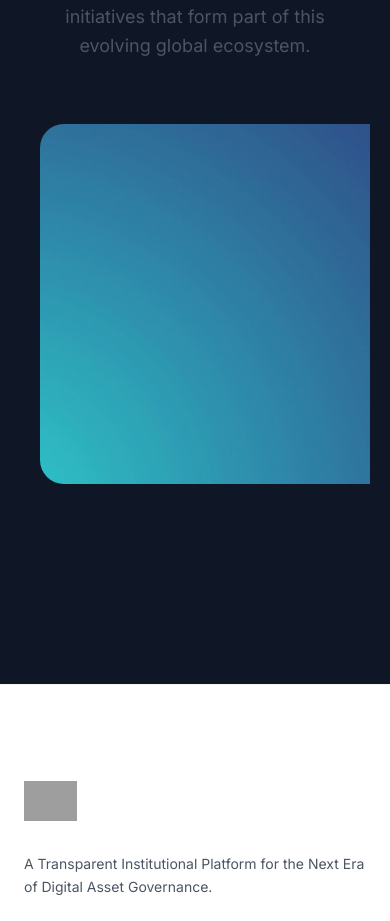
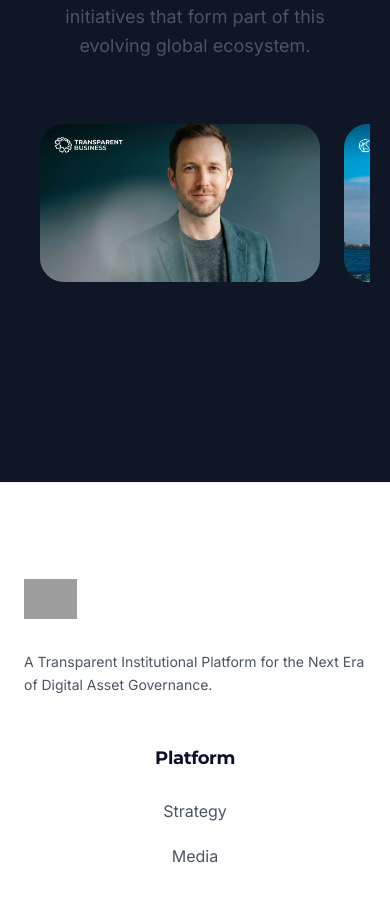
Before and after one commit to natalia-unicoin/tbiz-website, a Next.js app: page / in a window 390 px wide. Shown: the part 7870-8791 px from the top of the page. Built offline with nearby package versions, Linux system fonts and the light colour scheme; grey boxes are pictures that could not be loaded; what @mui/material-nextjs would draw is missing.

Commit message:
feat(cta): add tbiz poster and make card width responsive

```diff
--- a/src/components/FinalCTA.tsx
+++ b/src/components/FinalCTA.tsx
@@ -59,7 +59,7 @@ const FinalCTA = () => {
                     transition={{ duration: 0.8, delay: 0.2, ease: [0.16, 1, 0.3, 1] }}
                 >
                     {[
-                        { title: "TransparentBusiness", link: "https://transparentbusiness.com", img: getImagePath('assets/box-placeholder.jpg') },
+                        { title: "TransparentBusiness", link: "https://transparentbusiness.com", img: getImagePath('assets/tbiz-poster.jpg') },
                         { title: "Unicoin", link: "https://unicoin.com", img: getImagePath('assets/unicoin-poster.jpg') },
                         { title: "Unicorn Hunters", link: "https://unicornhunters.com", img: getImagePath('assets/unicorn-hunters-poster.jpg') },
                         { title: "SheWorks!", link: "https://sheworks.com", img: getImagePath('assets/sheworks-poster.jpg') }
@@ -72,8 +72,8 @@ const FinalCTA = () => {
                             style={{
                                 textDecoration: 'none',
                                 display: 'block',
-                                minWidth: '640px', // Large Apple TV Style
-                                maxWidth: '640px',
+                                minWidth: 'clamp(280px, 70vw, 420px)', // Responsive Apple TV Style
+                                maxWidth: 'clamp(280px, 70vw, 420px)',
                                 flex: '0 0 auto',
                                 borderRadius: '24px',
                                 overflow: 'hidden',
```
Also changed, not shown: public/assets/tbiz-poster.jpg (added).
